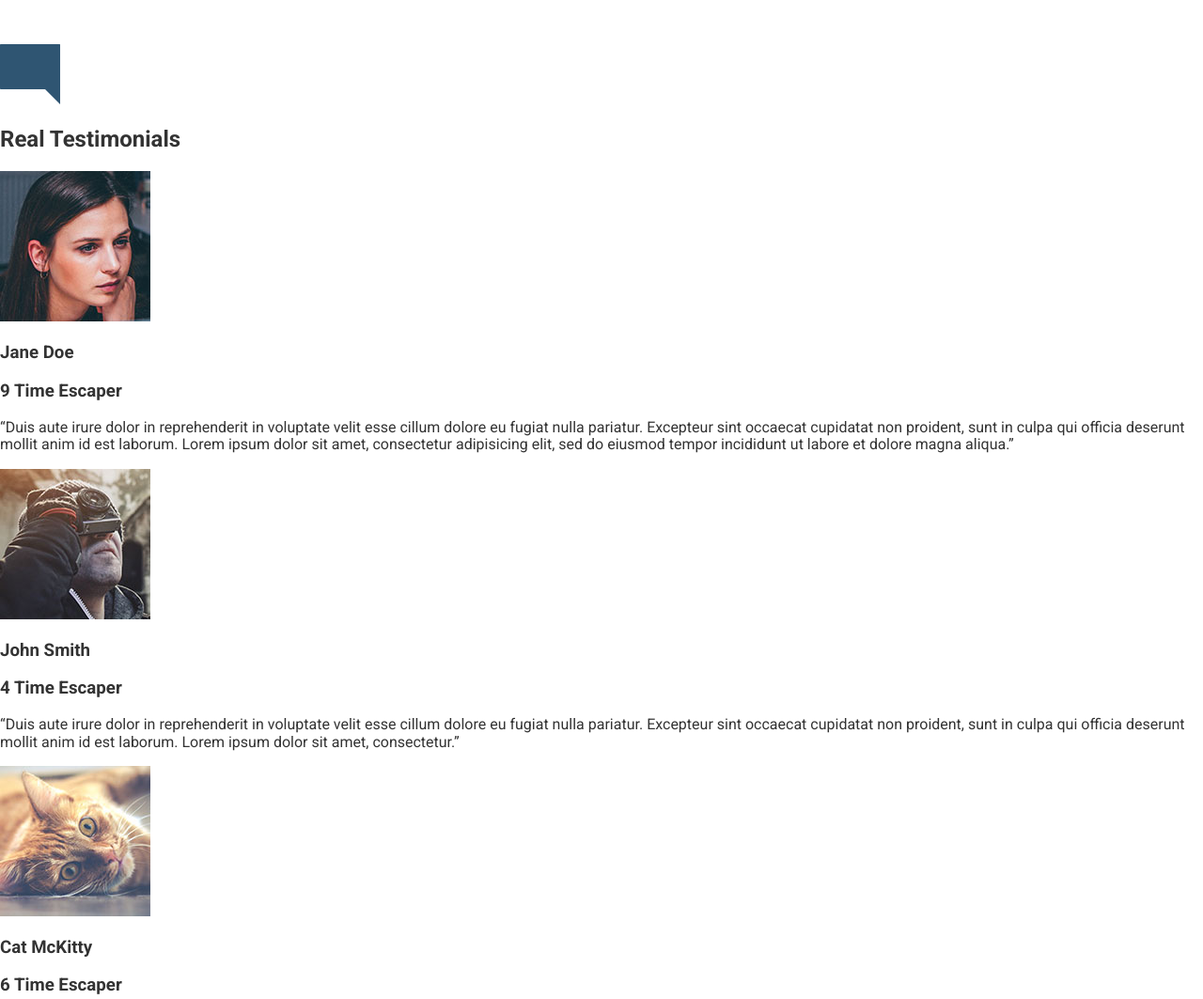
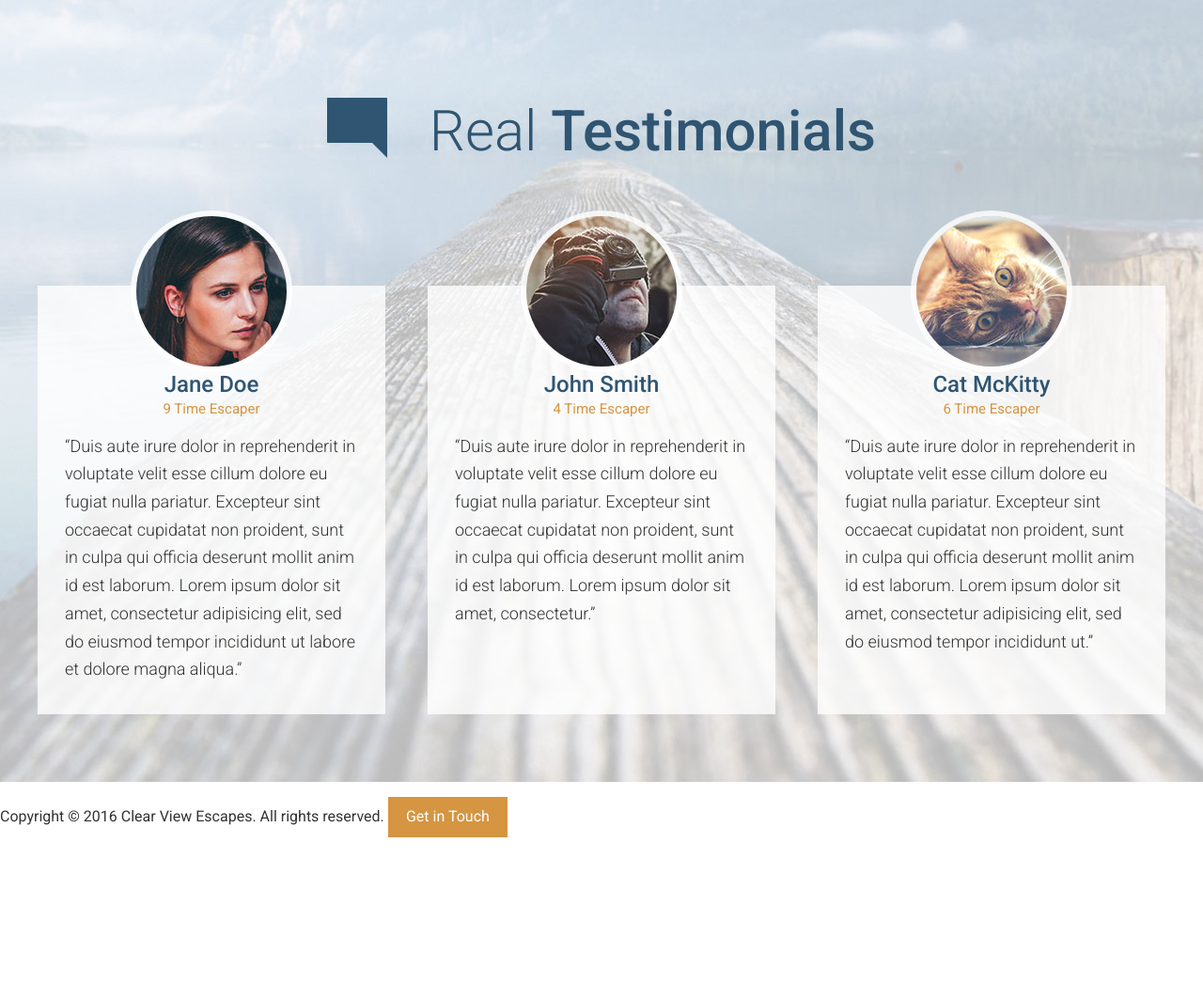
Before and after one commit to justinrjoseph/udemy-bs-gulp, a website: page app/index.html in a window 1280 px wide. Shown: the part 3100-4163 px from the top of the page at 94% size. After the commit the page ends 4007 px from the top, so only its background shows below. Drawn offline with Linux system fonts and the light colour scheme.

Commit message:
Style Testimonials section

```diff
--- a/app/assets/styles/base/_mixins.css
+++ b/app/assets/styles/base/_mixins.css
@@ -19,7 +19,7 @@
 }
 
 @define-mixin atLarge {
-  @media (min-width: 75rem) {
+  @media (min-width: 63.125rem) {
     @mixin-content;
   }
 }
--- a/app/assets/styles/modules/_page-section.css
+++ b/app/assets/styles/modules/_page-section.css
@@ -9,4 +9,29 @@
     background-color: $mainBlue;
     color: #fff;
   }
+
+  &--no-b-padding-until-md {
+    padding-bottom: 0;
+
+    @mixin atMedium {
+      padding-bottom: 4.5rem;
+    }
+  }
+
+  &--no-b-padding-until-lg {
+    padding-bottom: 0;
+
+    @mixin atLarge {
+      padding-bottom: 4.5rem;
+    }
+  }
+
+  &--testimonials {
+    background-color: #e0e6ef;
+
+    @mixin atLarge {
+      background: url(/assets/images/testimonials-bg.jpg) top center no-repeat;
+      background-size: cover;
+    }
+  }
 }
--- a/app/assets/styles/modules/_row.css
+++ b/app/assets/styles/modules/_row.css
@@ -2,9 +2,17 @@
   &--gutters {
     margin-right: -4.0625em;
 
+    &-small {
+      margin-right: -2.8125em;
+    }
+
     &-large {
       margin-right: -6.25em;
     }
+  }
+
+  &--t-padding {
+    padding-top: 5rem;
   }
 
   &--gutters > div {
@@ -13,6 +21,10 @@
 
   &--gutters-large > div {
     padding-right: 6.25rem;
+  }
+
+  &--gutters-small > div {
+    padding-right: 2.8125rem;
   }
 
   &__b-margin-until-md {
@@ -48,5 +60,56 @@
     }
   }
 
+  @mixin atLarge {
+    &__b-margin-until-lg {
+      margin-bottom: 0;
+    }
+
+    &__col-lg-4 {
+      float: left;
+      width: 33.33333333333333%;
+
+      &--larger {
+        width: 37%;
+      }
+    }
+
+    &__col-lg-6 {
+      float: left;
+      width: 50%;
+    }
+
+    &__col-lg-8 {
+      float: left;
+      width: 66.66666666666667%;
+
+      &--larger {
+        width: 63%;
+      }
+    }
+  }
+
+  &--eq-height-at-md {
+    @mixin atMedium {
+      display: flex;
+    }
+
+    & > div {
+      float: none;
+      display: flex;
+    }
+  }
+
+  &--eq-height-at-lg {
+    @mixin atLarge {
+      display: flex;
+    }
+
+    & > div {
+      float: none;
+      display: flex;
+    }
+  }
+
   @mixin clearfix;
 }
--- a/app/assets/styles/modules/_section-heading.css
+++ b/app/assets/styles/modules/_section-heading.css
@@ -14,12 +14,18 @@
     margin-left: auto;
 
     @mixin atSmall {
+      position: relative;
+      top: .5rem;
       display: inline-block;
       margin-right: .5em;
       margin-bottom: 0;
     }
   }
 
+  &--blue {
+    color: $mainBlue;
+  }
+
   strong {
     font-weight: 500;
   }
--- /dev/null
+++ b/app/assets/styles/modules/_testimonial.css
@@ -0,0 +1,39 @@
+.testimonial {
+  background: rgba(255, 255, 255, .8);
+  padding: 0 1.125rem 1px 1.125rem;
+  margin-bottom: 6.125em;
+
+  @mixin atLarge {
+    padding: 0 1.8125rem 1px 1.8125rem;
+    margin-bottom: 0;
+  }
+
+  &__photo {
+    position: relative;
+    top: -5rem;
+    display: block;
+    border: .375rem solid rgba(255, 255, 255, .8);
+    border-radius: 100%;
+    margin: 0 auto -5em auto;
+  }
+
+  &__name {
+    color: $mainBlue;
+    font-size: 1.5rem;
+    font-weight: 500;
+    text-align: center;
+    margin: 0;
+  }
+
+  &__loyalty {
+    color: $mainOrange;
+    text-align: center;
+    font-size: .9375rem;
+    font-weight: 400;
+    margin: .25em 0 1em 0;
+  }
+
+  &--last {
+    margin-bottom: 0;
+  }
+}
--- a/app/assets/styles/modules/_wrapper.css
+++ b/app/assets/styles/modules/_wrapper.css
@@ -7,6 +7,24 @@
 
   &--medium {
     max-width: 61rem;
+  }
+
+  &--no-padding-until-md {
+    padding-right: 0;
+    padding-left: 0;
+
+    @mixin atMedium {
+      padding: 0 1.125rem;
+    }
+  }
+
+  &--no-padding-until-lg {
+    padding-right: 0;
+    padding-left: 0;
+
+    @mixin atLarge {
+      padding: 0 1.125rem;
+    }
   }
 
   &--b-margin {
--- a/app/assets/styles/styles.css
+++ b/app/assets/styles/styles.css
@@ -11,3 +11,4 @@
 @import 'modules/_generic-content';
 @import 'modules/_section-heading';
 @import 'modules/_feature-item';
+@import 'modules/_testimonial';
--- a/app/index.html
+++ b/app/index.html
@@ -154,24 +154,58 @@
       </div>
     </div>
 
-    <div id="testimonials" class="page-section">
-      <img src="assets/images/icons/comment.svg">
-      <h2>Real Testimonials</h2>
+    <div
+      id="testimonials"
+      class="page-section page-section--no-b-padding-until-lg page-section--testimonials">
+      <div class="wrapper wrapper--no-padding-until-lg">
+        <h2 class="section-heading section-heading--blue">
+          <img
+            src="assets/images/icons/comment.svg"
+            class="section-heading__icon">
+          Real <strong>Testimonials</strong>
+        </h2>
 
-      <img src="assets/images/testimonial-jane.jpg">
-      <h3>Jane Doe</h3>
-      <h3>9 Time Escaper</h3>
-      <p>&ldquo;Duis aute irure dolor in reprehenderit in voluptate velit esse cillum dolore eu fugiat nulla pariatur. Excepteur sint occaecat cupidatat non proident, sunt in culpa qui officia deserunt mollit anim id est laborum. Lorem ipsum dolor sit amet, consectetur adipisicing elit, sed do eiusmod tempor incididunt ut labore et dolore magna aliqua.&rdquo;</p>
+        <div class="row row--gutters row--eq-height-at-lg row--gutters-small row--t-padding generic-content">
+          <div class="row__col-lg-4">
+            <div class="testimonial">
+              <img
+                sizes="10rem"
+                srcset="assets/images/testimonial-jane.jpg 160w, assets/images/testimonial-jane-hi-dpi.jpg 320w"
+                alt="Jane Doe"
+                class="testimonial__photo">
+              <h3 class="testimonial__name">Jane Doe</h3>
+              <h4 class="testimonial__loyalty">9 Time Escaper</h4>
+              <p>&ldquo;Duis aute irure dolor in reprehenderit in voluptate velit esse cillum dolore eu fugiat nulla pariatur. Excepteur sint occaecat cupidatat non proident, sunt in culpa qui officia deserunt mollit anim id est laborum. Lorem ipsum dolor sit amet, consectetur adipisicing elit, sed do eiusmod tempor incididunt ut labore et dolore magna aliqua.&rdquo;</p>
+            </div>
+          </div>
 
-      <img src="assets/images/testimonial-john.jpg">
-      <h3>John Smith</h3>
-      <h3>4 Time Escaper</h3>
-      <p>&ldquo;Duis aute irure dolor in reprehenderit in voluptate velit esse cillum dolore eu fugiat nulla pariatur. Excepteur sint occaecat cupidatat non proident, sunt in culpa qui officia deserunt mollit anim id est laborum. Lorem ipsum dolor sit amet, consectetur.&rdquo;</p>
+          <div class="row__col-lg-4">
+            <div class="testimonial">
+              <img
+                sizes="10rem"
+                srcset="assets/images/testimonial-john.jpg 160w, assets/images/testimonial-john-hi-dpi.jpg 320w"
+                alt="John Smith"
+                class="testimonial__photo">
+              <h3 class="testimonial__name">John Smith</h3>
+              <h4 class="testimonial__loyalty">4 Time Escaper</h4>
+              <p>&ldquo;Duis aute irure dolor in reprehenderit in voluptate velit esse cillum dolore eu fugiat nulla pariatur. Excepteur sint occaecat cupidatat non proident, sunt in culpa qui officia deserunt mollit anim id est laborum. Lorem ipsum dolor sit amet, consectetur.&rdquo;</p>
+            </div>
+          </div>
 
-      <img src="assets/images/testimonial-cat.jpg">
-      <h3>Cat McKitty</h3>
-      <h3>6 Time Escaper</h3>
-      <p>&ldquo;Duis aute irure dolor in reprehenderit in voluptate velit esse cillum dolore eu fugiat nulla pariatur. Excepteur sint occaecat cupidatat non proident, sunt in culpa qui officia deserunt mollit anim id est laborum. Lorem ipsum dolor sit amet, consectetur adipisicing elit, sed do eiusmod tempor incididunt ut.&rdquo;</p>
+          <div class="row__col-lg-4">
+            <div class="testimonial testimonial--last">
+              <img
+                sizes="10rem"
+                srcset="assets/images/testimonial-cat.jpg 160w, assets/images/testimonial-cat-hi-dpi.jpg 320w"
+                alt="Cat McKitty"
+                class="testimonial__photo">
+              <h3 class="testimonial__name">Cat McKitty</h3>
+              <h4 class="testimonial__loyalty">6 Time Escaper</h4>
+              <p>&ldquo;Duis aute irure dolor in reprehenderit in voluptate velit esse cillum dolore eu fugiat nulla pariatur. Excepteur sint occaecat cupidatat non proident, sunt in culpa qui officia deserunt mollit anim id est laborum. Lorem ipsum dolor sit amet, consectetur adipisicing elit, sed do eiusmod tempor incididunt ut.&rdquo;</p>
+            </div>
+          </div>
+        </div>
+      </div>
     </div>
 
     <footer>
--- a/app/temp/styles/styles.css
+++ b/app/temp/styles/styles.css
@@ -370,6 +370,30 @@ a {
     max-width: 61rem;
   }
 
+.wrapper--no-padding-until-md {
+    padding-right: 0;
+    padding-left: 0;
+  }
+
+@media (min-width: 50rem) {
+
+.wrapper--no-padding-until-md {
+      padding: 0 1.125rem
+  }
+  }
+
+.wrapper--no-padding-until-lg {
+    padding-right: 0;
+    padding-left: 0;
+  }
+
+@media (min-width: 63.125rem) {
+
+.wrapper--no-padding-until-lg {
+      padding: 0 1.125rem
+  }
+  }
+
 .wrapper--b-margin {
     margin-bottom: 1em;
   }
@@ -400,6 +424,40 @@ a {
 .page-section--blue {
     background-color: #2f5572;
     color: #fff;
+  }
+
+.page-section--no-b-padding-until-md {
+    padding-bottom: 0;
+  }
+
+@media (min-width: 50rem) {
+
+.page-section--no-b-padding-until-md {
+      padding-bottom: 4.5rem
+  }
+  }
+
+.page-section--no-b-padding-until-lg {
+    padding-bottom: 0;
+  }
+
+@media (min-width: 63.125rem) {
+
+.page-section--no-b-padding-until-lg {
+      padding-bottom: 4.5rem
+  }
+  }
+
+.page-section--testimonials {
+    background-color: #e0e6ef;
+  }
+
+@media (min-width: 63.125rem) {
+
+.page-section--testimonials {
+      background: url(/assets/images/testimonials-bg.jpg) top center no-repeat;
+      background-size: cover
+  }
   }
 
 .btn {
@@ -547,9 +605,17 @@ a {
     margin-right: -4.0625em;
   }
 
+.row--gutters-small {
+      margin-right: -2.8125em;
+    }
+
 .row--gutters-large {
       margin-right: -6.25em;
     }
+
+.row--t-padding {
+    padding-top: 5rem;
+  }
 
 .row--gutters > div {
     padding-right: 4.0625rem;
@@ -557,6 +623,10 @@ a {
 
 .row--gutters-large > div {
     padding-right: 6.25rem;
+  }
+
+.row--gutters-small > div {
+    padding-right: 2.8125rem;
   }
 
 .row__b-margin-until-md {
@@ -591,6 +661,59 @@ a {
         width: 63%;
       }
   }
+
+@media (min-width: 63.125rem) {
+    .row__b-margin-until-lg {
+      margin-bottom: 0;
+    }
+
+    .row__col-lg-4 {
+      float: left;
+      width: 33.33333333333333%;
+    }
+
+      .row__col-lg-4--larger {
+        width: 37%;
+      }
+
+    .row__col-lg-6 {
+      float: left;
+      width: 50%;
+    }
+
+    .row__col-lg-8 {
+      float: left;
+      width: 66.66666666666667%;
+    }
+
+      .row__col-lg-8--larger {
+        width: 63%;
+      }
+  }
+
+@media (min-width: 50rem) {
+
+.row--eq-height-at-md {
+      display: flex
+  }
+  }
+
+.row--eq-height-at-md > div {
+      float: none;
+      display: flex;
+    }
+
+@media (min-width: 63.125rem) {
+
+.row--eq-height-at-lg {
+      display: flex
+  }
+  }
+
+.row--eq-height-at-lg > div {
+      float: none;
+      display: flex;
+    }
 
 .row::after {
     content: '';
@@ -638,10 +761,16 @@ a {
 @media (min-width: 33.125rem) {
 
 .section-heading__icon {
+      position: relative;
+      top: .5rem;
       display: inline-block;
       margin-right: .5em;
       margin-bottom: 0
   }
+  }
+
+.section-heading--blue {
+    color: #2f5572;
   }
 
 .section-heading strong {
@@ -689,3 +818,46 @@ a {
       margin-top: 1em
   }
   }
+
+.testimonial {
+  background: rgba(255, 255, 255, .8);
+  padding: 0 1.125rem 1px 1.125rem;
+  margin-bottom: 6.125em;
+}
+
+@media (min-width: 63.125rem) {
+
+.testimonial {
+    padding: 0 1.8125rem 1px 1.8125rem;
+    margin-bottom: 0
+}
+  }
+
+.testimonial__photo {
+    position: relative;
+    top: -5rem;
+    display: block;
+    border: .375rem solid rgba(255, 255, 255, .8);
+    border-radius: 100%;
+    margin: 0 auto -5em auto;
+  }
+
+.testimonial__name {
+    color: #2f5572;
+    font-size: 1.5rem;
+    font-weight: 500;
+    text-align: center;
+    margin: 0;
+  }
+
+.testimonial__loyalty {
+    color: #d59541;
+    text-align: center;
+    font-size: .9375rem;
+    font-weight: 400;
+    margin: .25em 0 1em 0;
+  }
+
+.testimonial--last {
+    margin-bottom: 0;
+  }
```
